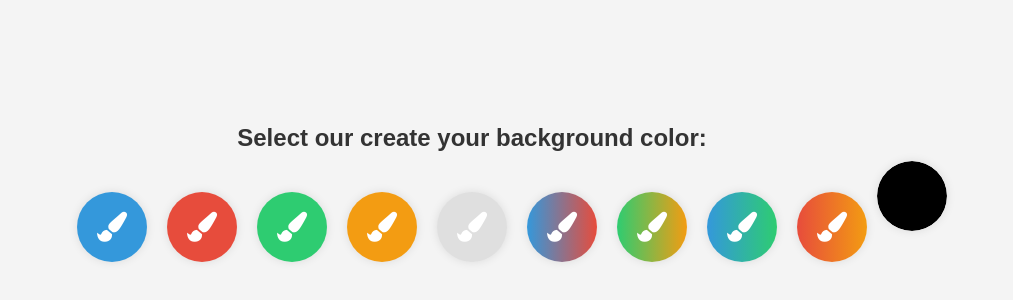
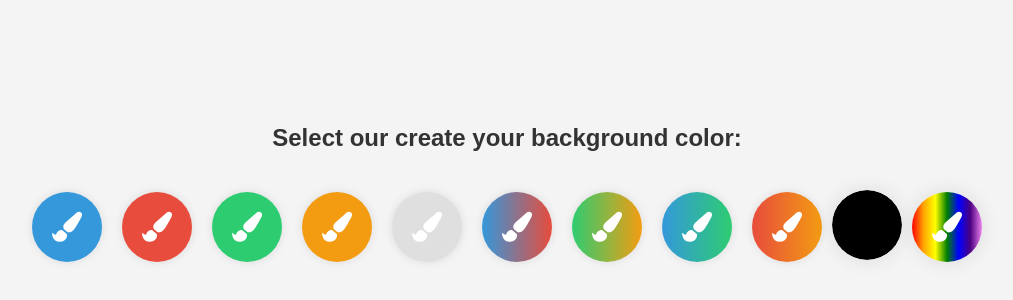
Before and after one commit to CriadorMods/To-Do-List, a plain HTML site: page index.html in a window 1280 px wide. Shown: the part 212-512 px from the top of the page, without its empty margins (133-1146 px from the left). Drawn offline with Linux system fonts and the light colour scheme.

Commit message:
Update index.html
new button lol

```diff
--- a/index.html
+++ b/index.html
@@ -104,12 +104,7 @@
         #color-option-9 {
             background-image: linear-gradient(to right, #e74c3c, #f39c12);
         }
-        .custom-color {
-            margin-top: 20px;
-        }
 
-
-        /* Estilos para o botão de seleção de cor personalizada */
         .custom-color input[type="color"] {
             width: 70px;
             height: 70px;
@@ -117,7 +112,7 @@
             border-radius: 50%;
             cursor: pointer;
             transition: transform 0.3s, box-shadow 0.3s;
-            box-shadow: 0 0 10px rgba(0, 0, 0, 0.1);
+            box-shadow: 0 0 20px rgba(0, 0, 0, 0.1);
             overflow: hidden;
             position: relative;
             padding: 0;
@@ -146,6 +141,35 @@
         .custom-color label {
             display: none;
         }
+
+        .custom-gradient-btn {
+            background-image: linear-gradient(to right, red, orange, yellow, green, blue, indigo, violet);
+            border: none;
+            border-radius: 50%;
+            width: 70px;
+            height: 70px;
+            margin: 10px;
+            cursor: pointer;
+            transition: transform 0.3s, box-shadow 0.3s;
+            box-shadow: 0 0 20px rgba(0, 0, 0, 0.1);
+            overflow: hidden;
+            position: relative;
+            display: flex;
+            justify-content: center;
+            align-items: center;
+        }
+
+        .custom-gradient-btn i {
+            font-size: 30px;
+            color: white;
+            line-height: 70px;
+        }
+
+        .custom-gradient-btn:hover {
+            transform: scale(1.1);
+            box-shadow: 0 0 20px rgba(37, 37, 37, 0.4);
+        }
+
     </style>
 </head>
 <body>
@@ -179,11 +203,17 @@
             <div class="color-option" id="color-option-9" onclick="changeBackgroundColor('linear-gradient(to right, #e74c3c, #f39c12)')">
                 <i class="fas fa-paint-brush"></i>
             </div>
+            <div class="custom-color">
+                <label for="custom-color-picker">
+                </label>
+                <input type="color" id="custom-color-picker" onchange="changeBackgroundColor(this.value)">
+
+        </div>
+        <div class="custom-gradient-btn" onclick="createLinearGradient()">
+            <i class="fas fa-paint-brush"></i>
         </div>
     </div>
-    <div class="custom-color">
-        <input type="color" id="custom-color-picker" onchange="changeBackgroundColor(this.value)">
-    </div>
+
 </div>
 
 </div>
@@ -196,6 +226,33 @@
             localStorage.setItem('backgroundColor', color);
             window.location.href = 'main.html';
         }
+
+        function createLinearGradient() {
+
+    const confirmCreate = confirm("Do you want to create a linear gradient background?");
+
+
+    if (confirmCreate) {
+
+        const gradientDirection = prompt('Enter gradient direction (e.g., to right, to left, etc.):');
+        const startColor = prompt('Enter start color:');
+        const endColor = prompt('Enter end color:');
+
+
+        if (gradientDirection && startColor && endColor) {
+
+            const linearGradient = `linear-gradient(${gradientDirection}, ${startColor}, ${endColor})`;
+
+            changeBackgroundColor(linearGradient);
+        } else {
+            alert('Please provide all necessary inputs.');
+        }
+    } else {
+        // If the user cancels, do nothing. (just in case)
+        return;
+    }
+}
+
     </script>
 </body>
 </html>
```
